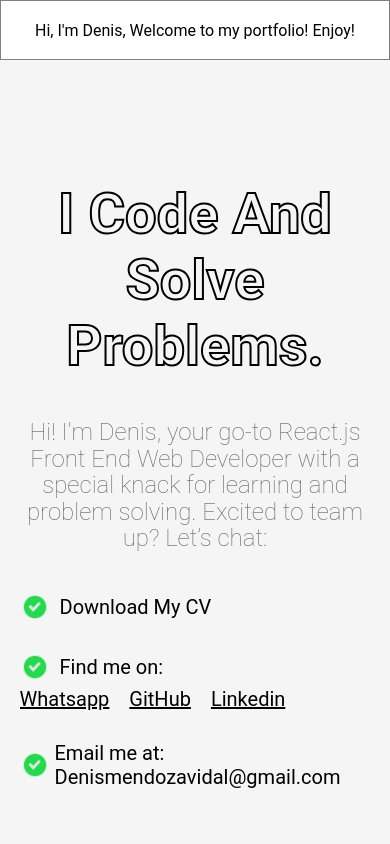
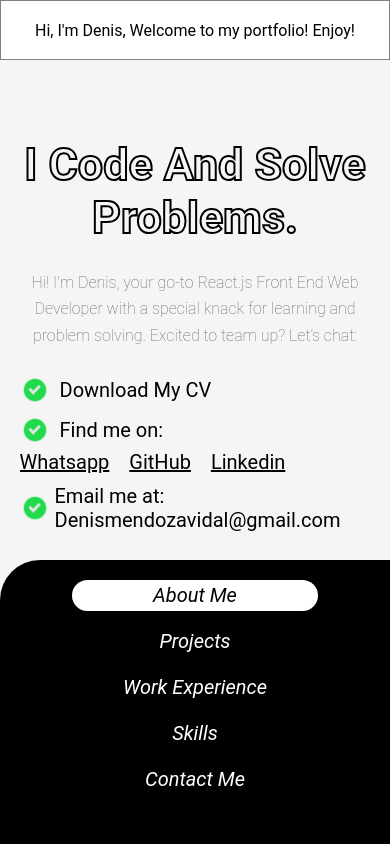
Before and after one commit to denisjosemendozavidal/portfolio-react, a React (Vite) app: page / in a window 390 px wide. Shown: the top 844 px of the page. Built offline with nearby package versions, Linux system fonts and the light colour scheme; a web font is replaced by a local one.

Commit message:
Overall Responsiveness done - Need to push live for testing - Solving responsiveness issue bellow 900px -  Need to redo video

```diff
--- a/src/App.css
+++ b/src/App.css
@@ -712,7 +712,7 @@
   /*Styling for Hero section starts here*/
 
   .hero-section {
-    height: 850px;
+    height: 550px;
   }
 
   .hero-section-left-side-wrapper {
@@ -733,17 +733,17 @@
 
   .hero-section-text-header-wrapper h1 {
     text-align: center;
-    font-size: 3.5rem;
+    font-size: 2.8rem;
   }
 
   .hero-section-text-subheader h2 {
     width: 100%;
-    font-size: 1.5rem;
+    font-size: 1rem;
     text-align: center;
   }
 
   .hero-section-ctas-wrapper {
-    gap: 30px;
+    gap: 10px;
   }
 
   .hero-section-ctas-download-my-cv-wrapper a {
@@ -803,7 +803,7 @@
   /*Styling for the overall wrapper starts here*/
 
   .aboutMe-projects-workexperience-skills-finalCtaSection-wrapper {
-    margin-top: 870px;
+    margin-top: 560px;
     flex-wrap: nowrap;
   }
 
```
